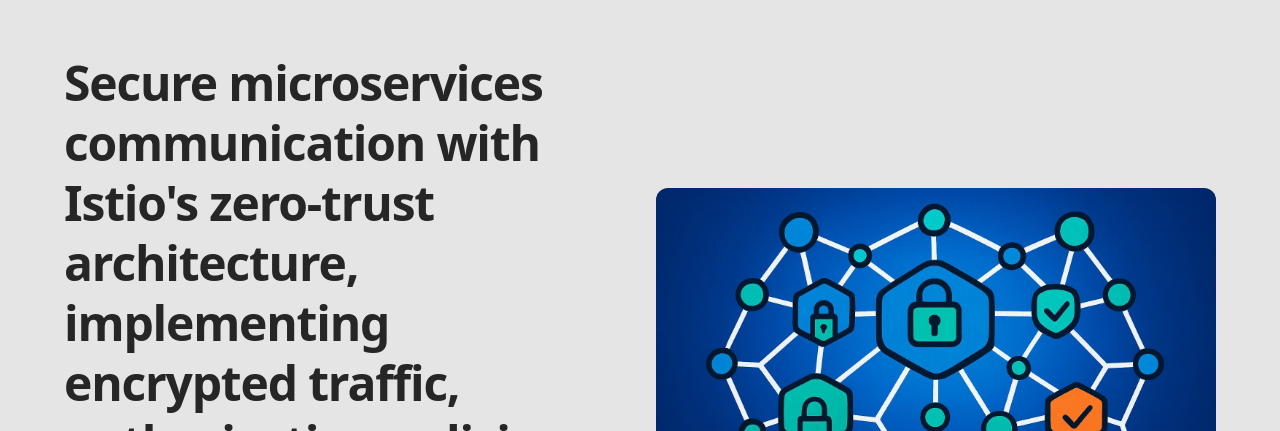
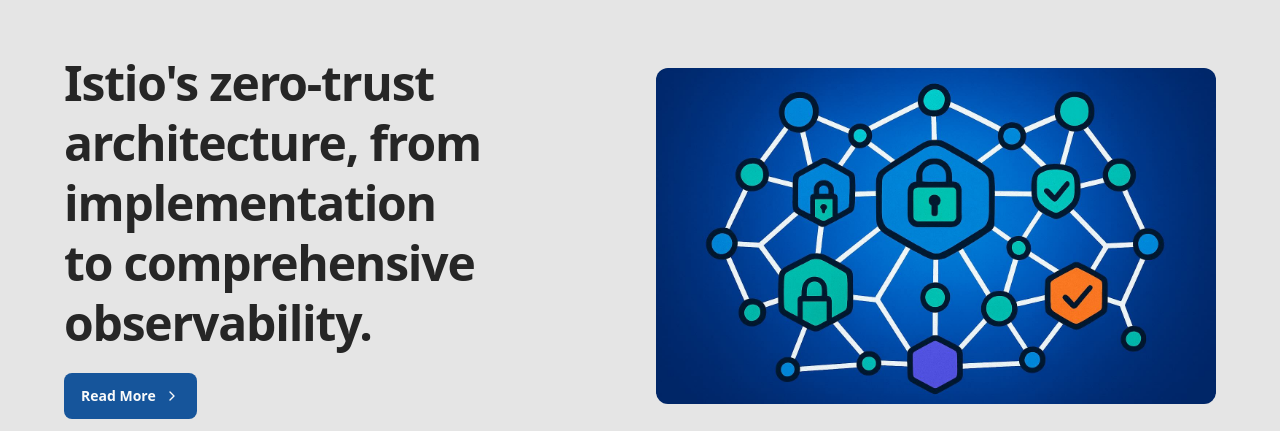
Before and after one commit to coresolutionsltd/coresolutions.ltd, an Astro site: page /blog in a window 1280 px wide. Shown: the part 369-800 px from the top of the page. Built offline with nearby package versions, Linux system fonts and the light colour scheme; Astro itself is replaced by a stand-in of ours; some packages are replaced by stand-ins of ours.

Commit message:
chore: istio blog

```diff
--- a/src/content/blog/zero-trust-networking-kubernetes-istio-service-mesh.md
+++ b/src/content/blog/zero-trust-networking-kubernetes-istio-service-mesh.md
@@ -1,6 +1,6 @@
 ---
 title: "Zero-Trust Networking in Kubernetes with Istio Service Mesh"
-description: "Secure microservices communication with Istio's zero-trust architecture, implementing encrypted traffic, authorisation policies, and comprehensive observability."
+description: "Istio's zero-trust architecture, from implementation to comprehensive observability."
 pubDate: 2025-09-23
 author: "Billy"
 cardImage: "@/images/blog/istio-zero-trust.jpg"
```
